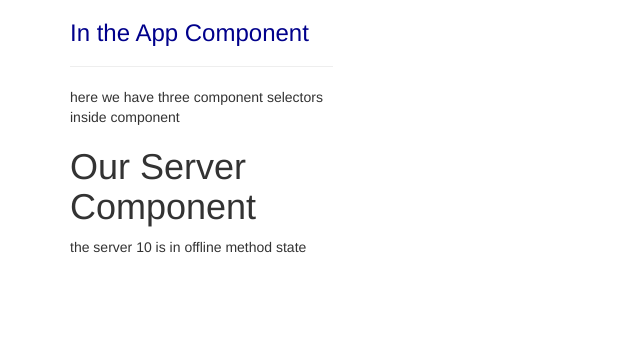
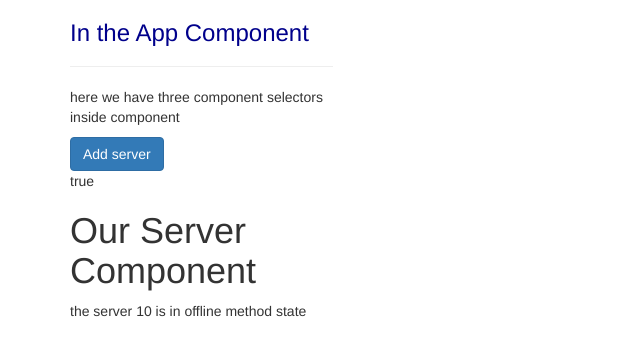
Before and after one commit to Marwan-G/tryAngular2, an Angular app: page / in a window 1280 px wide. Shown: the top 356 px of the page, without its empty margins (0-640 px from the left). Built offline with nearby package versions, Linux system fonts and the light colour scheme.

Commit message:
property binding

```diff
--- a/src/app/app.component.html
+++ b/src/app/app.component.html
@@ -2,9 +2,9 @@
 <div class="container">
   <div class="row">
     <div class="col-lg-3">
-      <h3>In the App Component</h3>
+      <h3 >In the App Component</h3>
       <hr>
-      <app-servers></app-servers>
+      <app-servers ></app-servers>
     </div>
   </div>
 </div>
--- a/src/app/app.module.ts
+++ b/src/app/app.module.ts
@@ -11,8 +11,6 @@
     AppComponent,
     ServerComponent,
     ServersComponent
-
-
   ],
   imports: [
     BrowserModule,
--- a/src/app/server/server.component.ts
+++ b/src/app/server/server.component.ts
@@ -8,7 +8,6 @@
   ServerState: string = " offline  method" ;
   getServerState(){
     return this.ServerState;
-
   }
 
 }
--- a/src/app/servers/servers.component.html
+++ b/src/app/servers/servers.component.html
@@ -1,3 +1,4 @@
 <p>here we have three component selectors inside  component</p>
-
+<button class="btn btn-primary" [disabled]="!allowNewServer">Add server</button>
+<p [innerText]="allowNewServer"></p>
 <app-server></app-server>
--- a/src/app/servers/servers.component.ts
+++ b/src/app/servers/servers.component.ts
@@ -3,11 +3,18 @@
 @Component({
   selector: 'app-servers',
   templateUrl: './servers.component.html',
+
   styleUrls: ['./servers.component.css']
 })
 export class ServersComponent implements OnInit {
+    allowNewServer: boolean = false;
 
-  constructor() { }
+  constructor() {
+     setTimeout(()=>{
+      this.allowNewServer=true;
+    }, 2000);
+
+   }
 
   ngOnInit() {
   }
```
